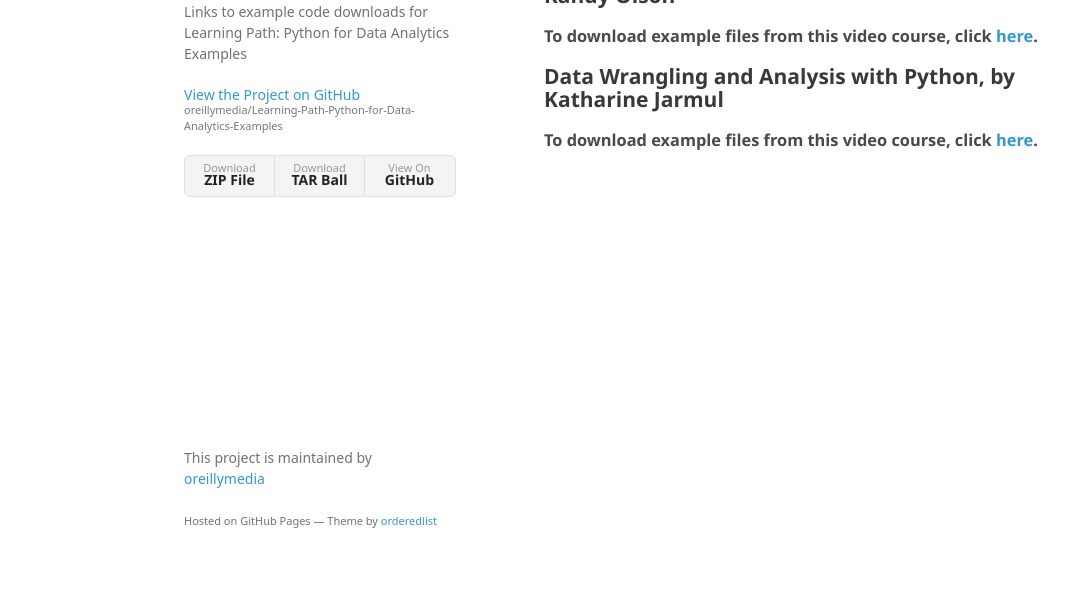
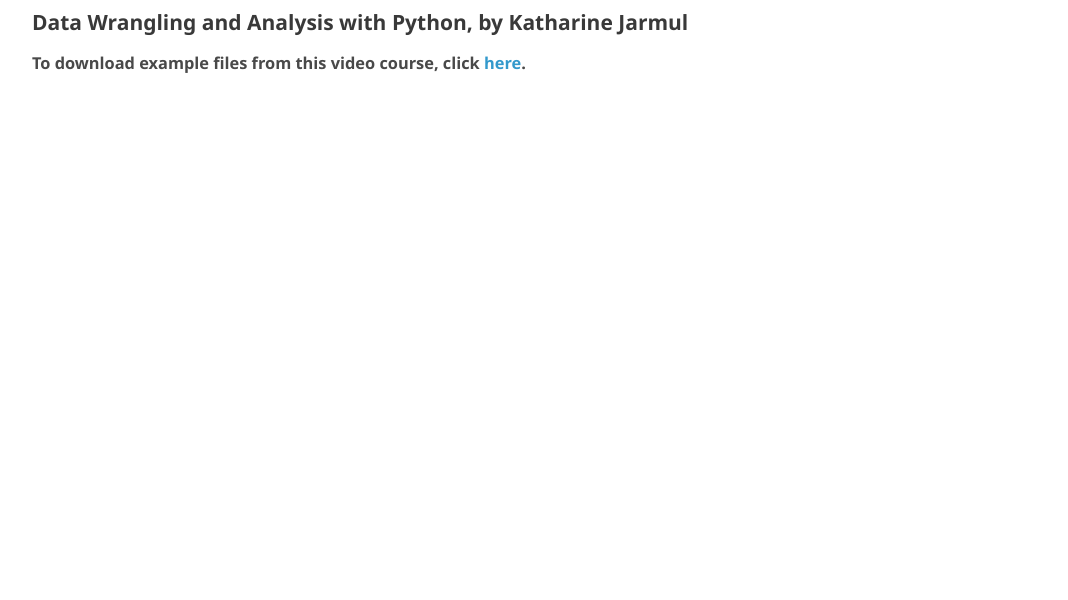
Before and after one commit to oreillymedia/Learning-Path-Python-for-Data-Analytics-Examples, a plain HTML site: page index.html in a window 1280 px wide. Shown: the part 200-800 px from the top of the page, without its empty margins (26-1094 px from the left). Drawn offline with Linux system fonts and the light colour scheme; a web font is replaced by a local one.

Commit message:
Update index.html

```diff
--- a/index.html
+++ b/index.html
@@ -13,21 +13,6 @@
     <![endif]-->
   </head>
   <body>
-    <div class="wrapper">
-      <header>
-        <h1>Learning-Path-Python-for-Data-Analytics-Examples</h1>
-        <p>Links to example code downloads for Learning Path: Python for Data Analytics Examples</p>
-
-        <p class="view"><a href="https://github.com/oreillymedia/Learning-Path-Python-for-Data-Analytics-Examples">View the Project on GitHub <small>oreillymedia/Learning-Path-Python-for-Data-Analytics-Examples</small></a></p>
-
-
-        <ul>
-          <li><a href="https://github.com/oreillymedia/Learning-Path-Python-for-Data-Analytics-Examples/zipball/master">Download <strong>ZIP File</strong></a></li>
-          <li><a href="https://github.com/oreillymedia/Learning-Path-Python-for-Data-Analytics-Examples/tarball/master">Download <strong>TAR Ball</strong></a></li>
-          <li><a href="https://github.com/oreillymedia/Learning-Path-Python-for-Data-Analytics-Examples">View On <strong>GitHub</strong></a></li>
-        </ul>
-      </header>
-      <section>
         <h1>
 <a id="learning-path-python-for-data-analytics-examples" class="anchor" href="#learning-path-python-for-data-analytics-examples" aria-hidden="true"><span aria-hidden="true" class="octicon octicon-link"></span></a>Learning Path: Python for Data Analytics Examples</h1>
 
@@ -44,13 +29,5 @@
 
 <h3>
 <a id="to-download-example-files-from-this-video-course-click-here-1" class="anchor" href="#to-download-example-files-from-this-video-course-click-here-1" aria-hidden="true"><span aria-hidden="true" class="octicon octicon-link"></span></a>To download example files from this video course, click <a href="http://examples.oreilly.com/0636920051831/">here</a>.</h3>
-      </section>
-      <footer>
-        <p>This project is maintained by <a href="https://github.com/oreillymedia">oreillymedia</a></p>
-        <p><small>Hosted on GitHub Pages &mdash; Theme by <a href="https://github.com/orderedlist">orderedlist</a></small></p>
-      </footer>
-    </div>
-    <script src="javascripts/scale.fix.js"></script>
-
   </body>
 </html>
```
